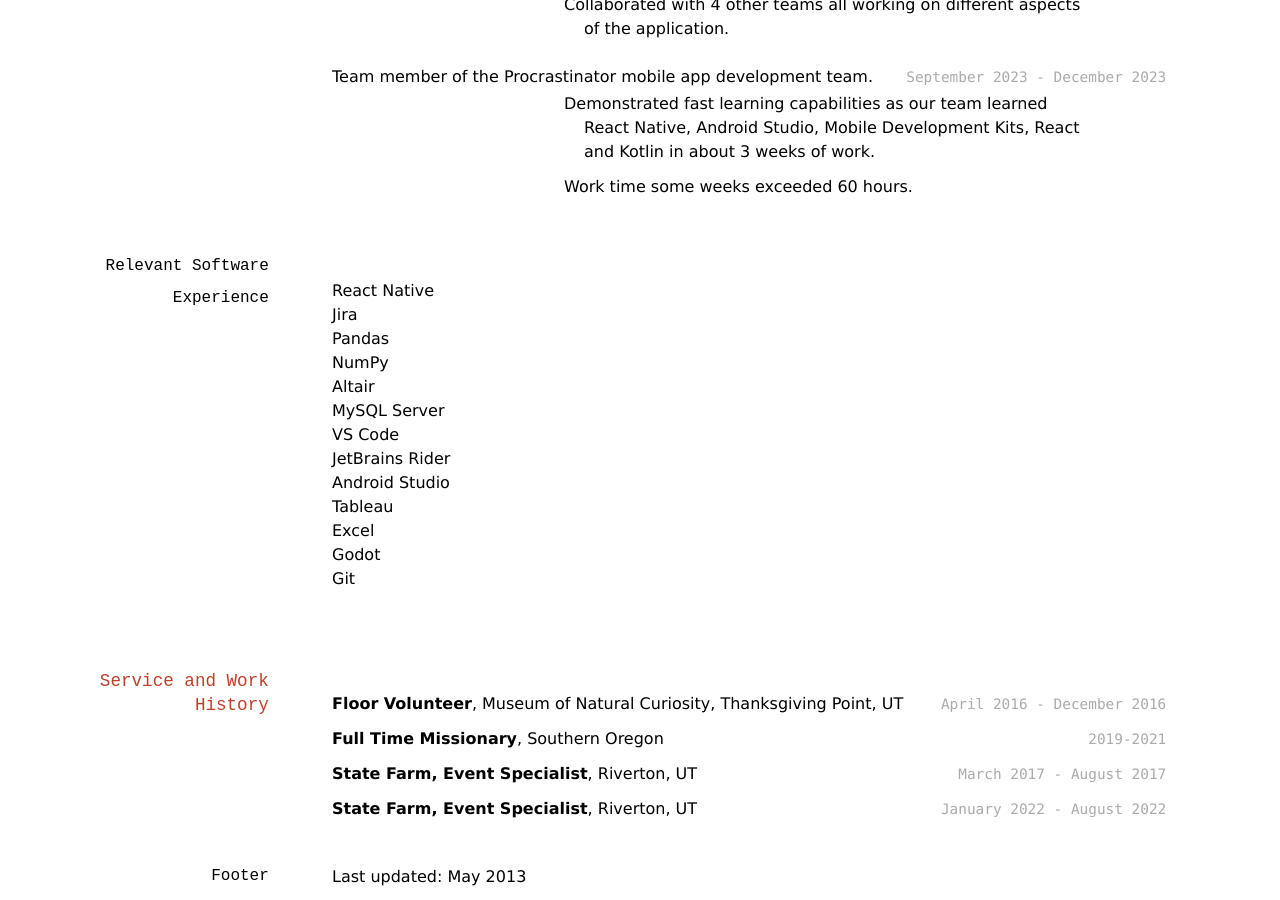
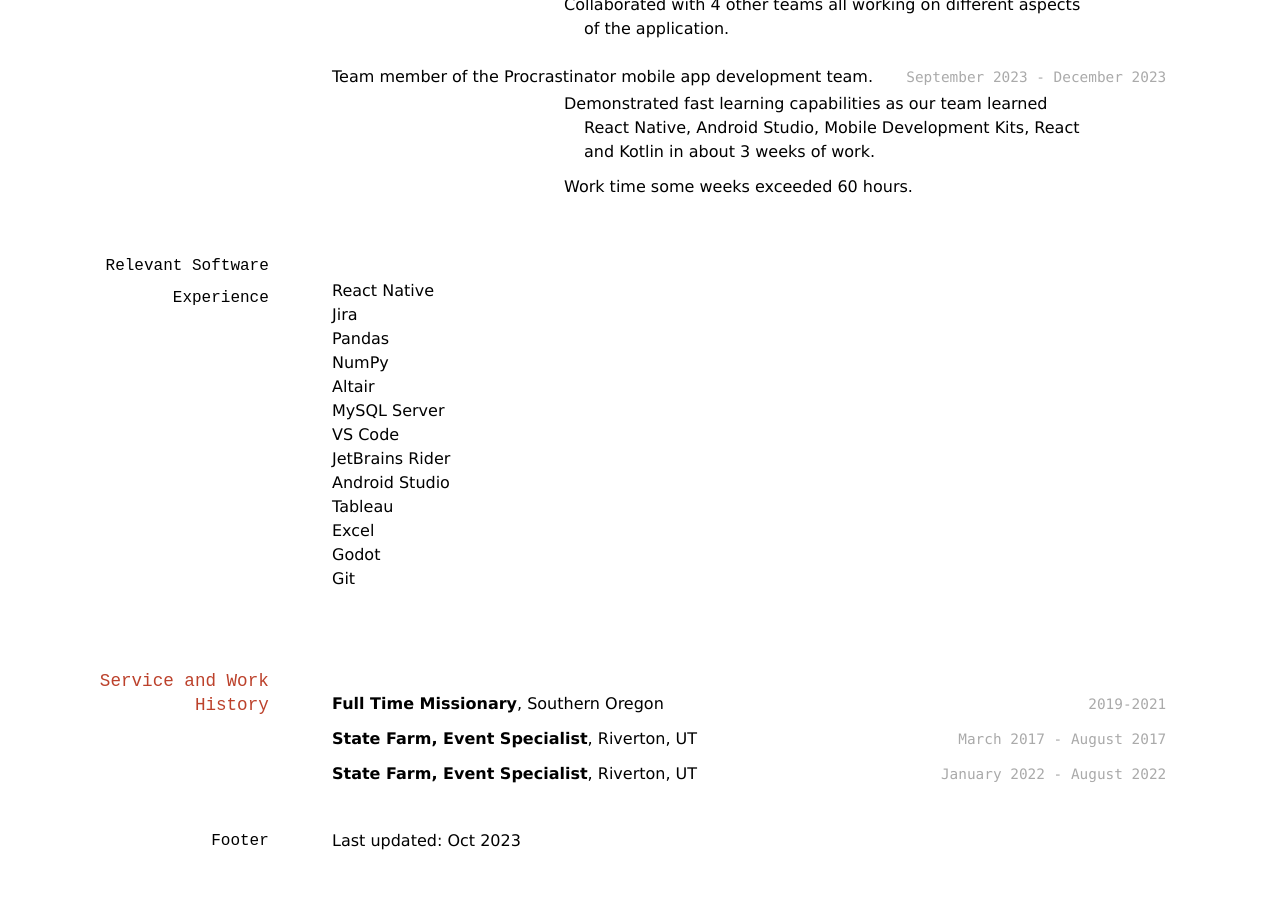
Before and after one commit to ethanboley/boley_resume, a Jekyll site: the page built from docs/index.md, in a window 1280 px wide and 900 px high, scrolled down 916 px. Built offline with Jekyll 4.4.1, drawn with Linux system fonts in a browser that asks for light colours; after the commit the page ends 1781 px from its top, so only the background shows below that; some of the changed text lies outside the part shown.

```diff
--- a/docs/index.md
+++ b/docs/index.md
@@ -75,9 +75,6 @@ Team member of the Procrastinator mobile app development team.
 
 ## Service and Work History
 
-`April 2016 - December 2016`
-__Floor Volunteer__, Museum of Natural Curiosity, Thanksgiving Point, UT
-
 
 `2019-2021`
 __Full Time Missionary__, Southern Oregon
@@ -92,4 +89,4 @@ __State Farm, Event Specialist__, Riverton, UT
 
 ### Footer
 
-Last updated: May 2013
+Last updated: Oct 2023
```
Also changed, not shown: other parts of docs/index.md (+2 -2 lines).
